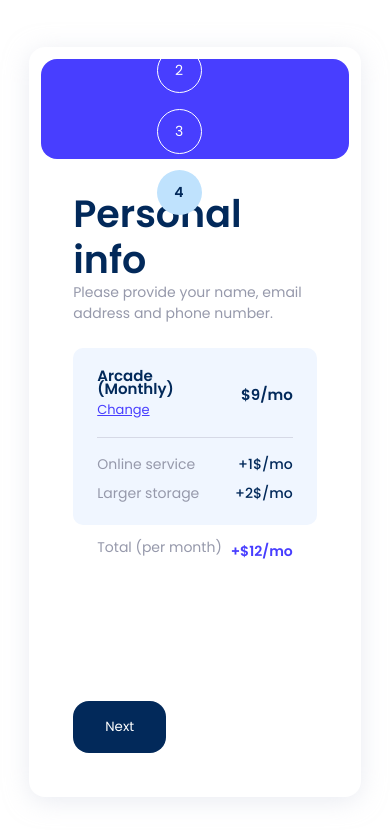
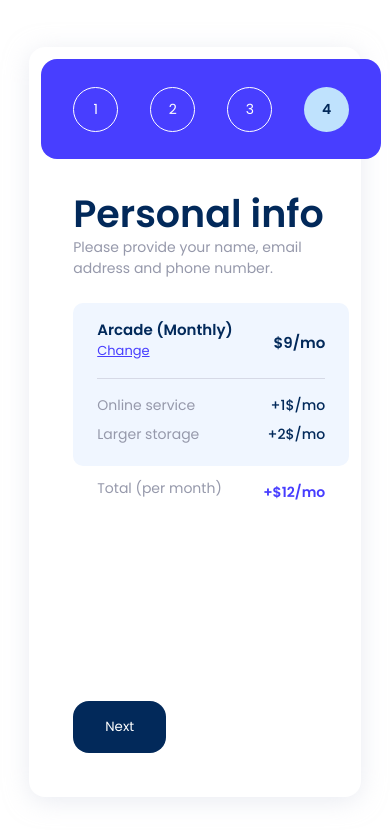
Before and after one commit to Rijad99/form-wizard, a React (Create React App) app: page /summary in a window 390 px wide. Shown: the top 838 px of the page. Built offline with nearby package versions, Linux system fonts and the light colour scheme.

Commit message:
Use state as context for second step, toggle preserve value

```diff
--- a/src/client/components/main/FormWizard/FormWizard.tsx
+++ b/src/client/components/main/FormWizard/FormWizard.tsx
@@ -5,7 +5,6 @@ import { Container } from '../../common/Container/Container';
 import { Card } from '../../common/Card/Card';
 import { StepItem } from '../StepItem/StepItem';
 import { Step } from '../Steps/Step';
-import { ConfirmDialog } from '../ConfirmDialog/ConfirmDialog';
 
 import { stepsData, stepHeaderData } from '../../../data/stepsData';
 
@@ -83,7 +82,7 @@ export const FormWizard = () => {
                 </StepsList>
                 {
                     <Step stepTitle={stepHeaderData[activeStep]?.stepTitle} stepSubtitle={stepHeaderData[activeStep]?.stepSubtitle} stepNumber={activeStep} onClickNext={() => handleNextStep(activeStep)} onClickBack={() => handlePreviousStep(activeStep)} onClickConfirm={() => handleConfirm()} >
-                        <Outlet />
+                        <Outlet context={[activeStep, setActiveStep]} />
                     </Step>
                 }
             </Card>
--- a/src/client/components/main/StepItem/_StepItem.module.scss
+++ b/src/client/components/main/StepItem/_StepItem.module.scss
@@ -85,10 +85,11 @@
 
     .stepsList {
         display: flex;
+        flex-direction: row;
         align-items: center;
         justify-content: space-between;
 
-        .step {
+        .link {
             margin-bottom: unset;
         }
     }
@@ -119,8 +120,18 @@
 
     .stepsList {
 
-        .step {
+        .link:not(:last-child) {
             margin-right: 1rem !important;
+        }
+
+        .link:last-child {
+
+            .step {
+
+                .stepCircle {
+                    margin-right: unset;
+                }
+            }
         }
     }
 }
--- a/src/client/components/main/Steps/FourthStepContent/FourthStepContent.tsx
+++ b/src/client/components/main/Steps/FourthStepContent/FourthStepContent.tsx
@@ -1,10 +1,19 @@
+import { Link, useOutletContext } from 'react-router-dom';
+
 import styles from '../FourthStepContent/_FourthStepContent.module.scss';
 
 export const FourthStepContent = () => {
+    const [activeStep, setActiveStep] = useOutletContext<any>()
+
+    const updateCurrentStep = () => {
+        setActiveStep(1);
+        localStorage.setItem('stepNumber', JSON.stringify(1));
+    }
+
     return (
         <>
             <div className={styles.summaryContainer}>
-                <SelectedPlan name='Arcade (Monthly)' linkToStep='Change' price='$9/mo' />
+                <SelectedPlan name='Arcade (Monthly)' linkToStep='Change' price='$9/mo' onClick={() => updateCurrentStep()} />
                 <SelectedAddOn name='Online service' price='+1$/mo' />
                 <SelectedAddOn name='Larger storage' price='+2$/mo' />
             </div>
@@ -16,7 +25,8 @@ export const FourthStepContent = () => {
 interface SelectedPlanProps {
     name: string,
     linkToStep: string,
-    price: string
+    price: string,
+    onClick?: () => void
 }
 
 const SelectedPlan = (props: SelectedPlanProps) => {
@@ -24,7 +34,7 @@ const SelectedPlan = (props: SelectedPlanProps) => {
         <div className={styles.selectedPlan}>
             <div>
                 <h4 className={styles.planName}>{props.name}</h4>
-                <span className={styles.link}>{props.linkToStep}</span>
+                <Link to="/plan"><span className={styles.link} onClick={props.onClick}>{props.linkToStep}</span></Link>
             </div>
             <span className={styles.planPrice}>{props.price}</span>
         </div>
--- a/src/client/components/main/Steps/SecondStepContent/SecondStepContent.tsx
+++ b/src/client/components/main/Steps/SecondStepContent/SecondStepContent.tsx
@@ -35,15 +35,18 @@ const PlanCard = forwardRef<HTMLDivElement, PlanCardProps>((props, ref) => {
 interface ToggleProps {
     plan: string,
     additionalClasses?: string,
+
     onClick: (e: React.MouseEvent<HTMLDivElement>) => void
 }
 
 const Toggle = (props: ToggleProps) => {
+    const monthlyOrYearly = JSON.parse(localStorage.getItem('monthlyOrYearly') || 'monthly');
+
     return (
         <div className={`${styles.toggleContainer} ${props?.additionalClasses ? props.additionalClasses : ''}`}>
             <span className={`${styles.pricingPlan} ${props.plan === 'monthly' ? styles.activePlan : ''}`}>Monthly</span>
             <div className={styles.toggle}>
-                <div className={styles.circle} onClick={props.onClick}></div>
+                <div className={`${styles.circle} ${monthlyOrYearly === 'yearly' && styles.toRight}`} onClick={props.onClick}></div>
             </div>
             <span className={`${styles.pricingPlan} ${props.plan === 'yearly' ? styles.activePlan : ''}`}>Yearly</span>
         </div>
@@ -58,6 +61,8 @@ export const SecondStepContent = () => {
 
     useEffect(() => {
         const plan = localStorage.getItem('selectedPlan') || '0';
+        const monthlyOrYearly = JSON.parse(localStorage.getItem('monthlyOrYearly') || 'monthly');
+        setToggle(monthlyOrYearly);
 
         if (selectedPlan !== plan) {
             setSelectedPlan(plan);
@@ -82,7 +87,10 @@ export const SecondStepContent = () => {
     }
 
     const handleToggleChange = (e: React.MouseEvent<HTMLDivElement>) => {
-        toggle === 'monthly' ? setToggle('yearly') : setToggle('monthly');
+        const monthlyOrYearly =  toggle === 'monthly' ? 'yearly' : 'monthly';
+        setToggle(monthlyOrYearly);
+
+        localStorage.setItem('monthlyOrYearly', JSON.stringify(monthlyOrYearly));
 
         e.currentTarget.classList.toggle(styles.toRight);
     }
```
